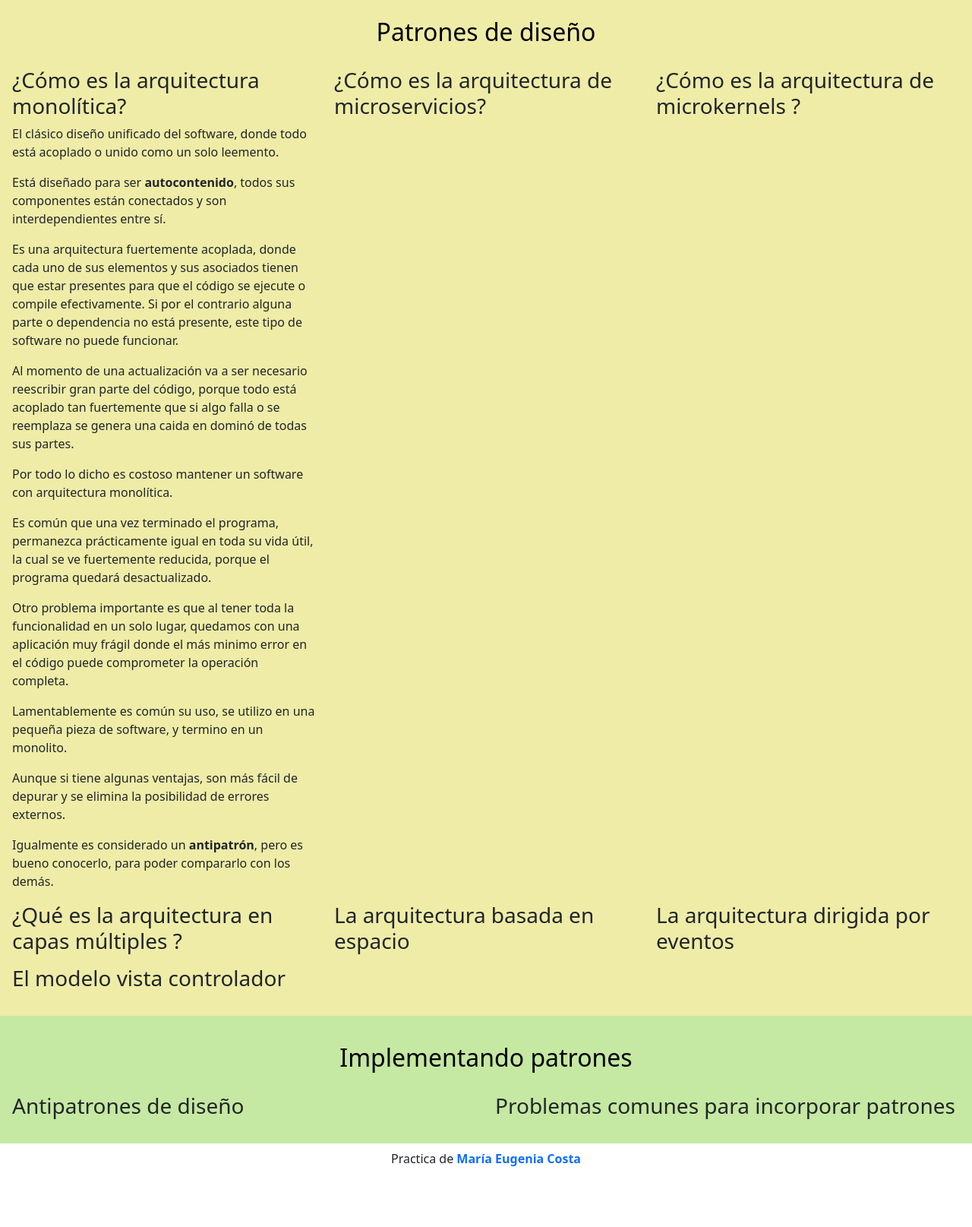
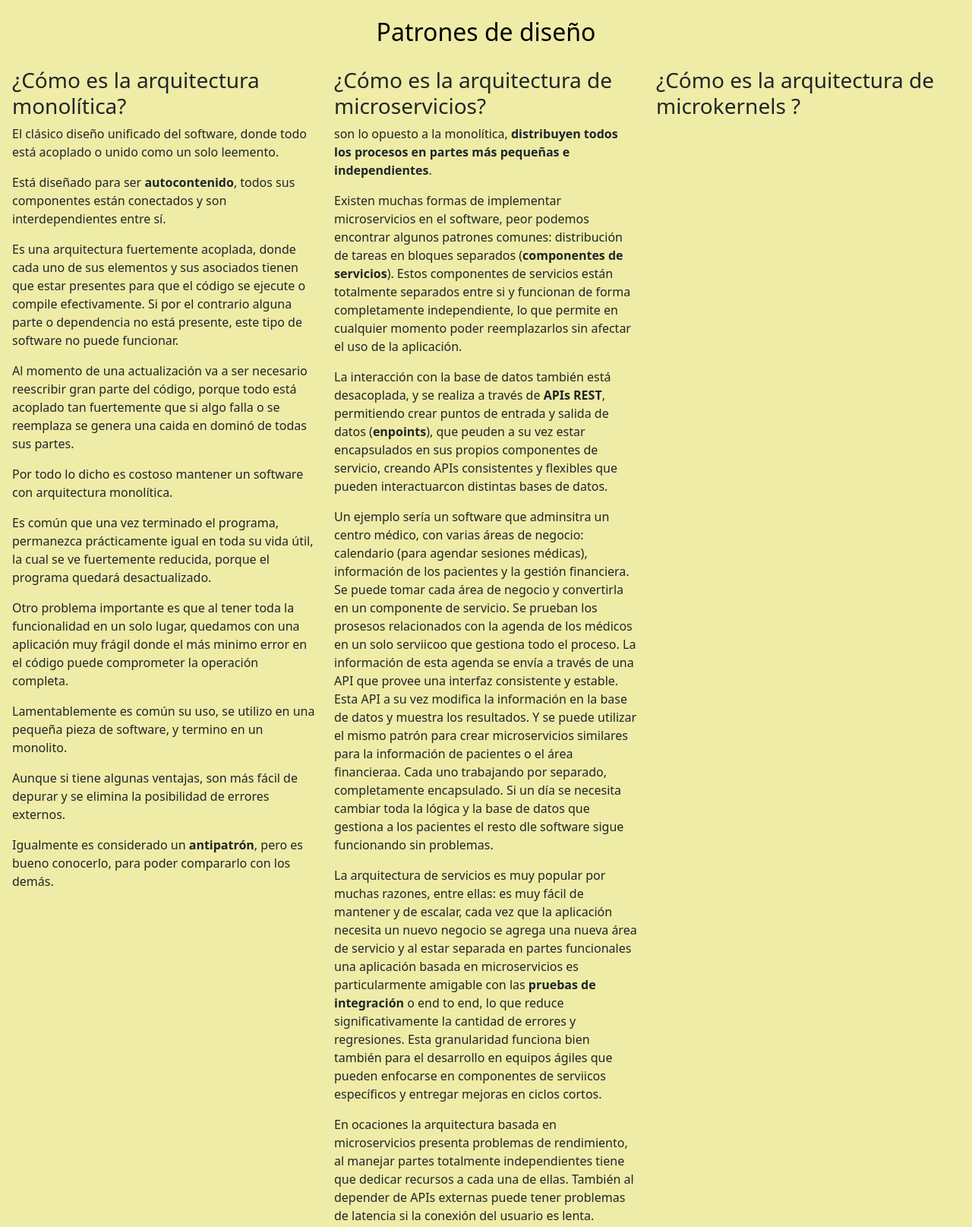
Before and after one commit to eugenia1984/arquitectura-de-software-patrones, a plain HTML site: page curso_arquitectura_patrones_esencial/index.html in a window 1280 px wide. Shown: the part 1489-3104 px from the top of the page at 76% size. Before the commit the page ends 3050 px from the top, so only its background shows below. Drawn offline with nearby package versions, Linux system fonts and the light colour scheme.

Commit message:
update arquitectura de microservicios

```diff
--- a/curso_arquitectura_patrones_esencial/index.html
+++ b/curso_arquitectura_patrones_esencial/index.html
@@ -125,7 +125,12 @@
           </section>
           <section class="col col-sm-12 col-md-6 col-lg-4">
             <h3>¿Cómo es la arquitectura de microservicios?</h3>
-            <p> </p>
+            <p>son lo opuesto a la monolítica, <strong>distribuyen todos los procesos en partes más pequeñas e independientes</strong>.</p>
+            <p>Existen muchas formas de implementar microservicios en el software, peor podemos encontrar algunos patrones comunes: distribución de tareas en bloques separados (<strong>componentes de servicios</strong>). Estos componentes de servicios están totalmente separados entre si y funcionan de forma completamente independiente, lo que permite en cualquier momento poder reemplazarlos sin afectar el uso de la aplicación.</p>
+            <p>La interacción con la base de datos también está desacoplada, y se realiza a través de <strong>APIs REST</strong>, permitiendo crear puntos de entrada y salida de datos (<strong>enpoints</strong>), que peuden a su vez estar encapsulados en sus propios componentes de servicio, creando APIs consistentes y flexibles que pueden interactuarcon distintas bases de datos.</p>
+            <p>Un ejemplo sería un software que adminsitra un centro médico, con varias áreas de negocio: calendario (para agendar sesiones médicas), información de los pacientes y la gestión financiera. Se puede tomar cada área de negocio y convertirla en un componente de servicio. Se prueban los prosesos relacionados con la agenda de los médicos en un solo serviicoo que gestiona todo el proceso. La información de esta agenda se envía a través de una API que provee una interfaz consistente y estable. Esta API a su vez modifica la información en la base de datos y muestra los resultados. Y se puede utilizar el mismo patrón para crear microservicios similares para la información de pacientes o el área financieraa. Cada uno trabajando por separado, completamente encapsulado. Si un día se necesita cambiar toda la lógica y la base de datos que gestiona a los pacientes el resto dle software sigue funcionando sin problemas.</p>
+            <p>La arquitectura de servicios es muy popular por muchas razones, entre ellas: es muy fácil de mantener y de escalar, cada vez que la aplicación necesita un nuevo negocio se agrega una nueva área de servicio y al estar separada en partes funcionales una aplicación basada en microservicios es particularmente amigable con las <strong>pruebas de integración</strong> o end to end, lo que reduce significativamente la cantidad de errores y regresiones. Esta granularidad funciona bien también para el desarrollo en equipos ágiles que pueden enfocarse en componentes de serviicos específicos y entregar mejoras en ciclos cortos.</p>
+            <p>En ocaciones la arquitectura basada en microservicios presenta problemas de rendimiento, al manejar partes totalmente independientes tiene que dedicar recursos a cada una de ellas. También al depender de APIs externas puede tener problemas de latencia si la conexión del usuario es lenta.</p>
           </section>
           <section class="col col-sm-12 col-md-6 col-lg-4">
             <h3>¿Cómo es la arquitectura de microkernels ?</h3>
```
